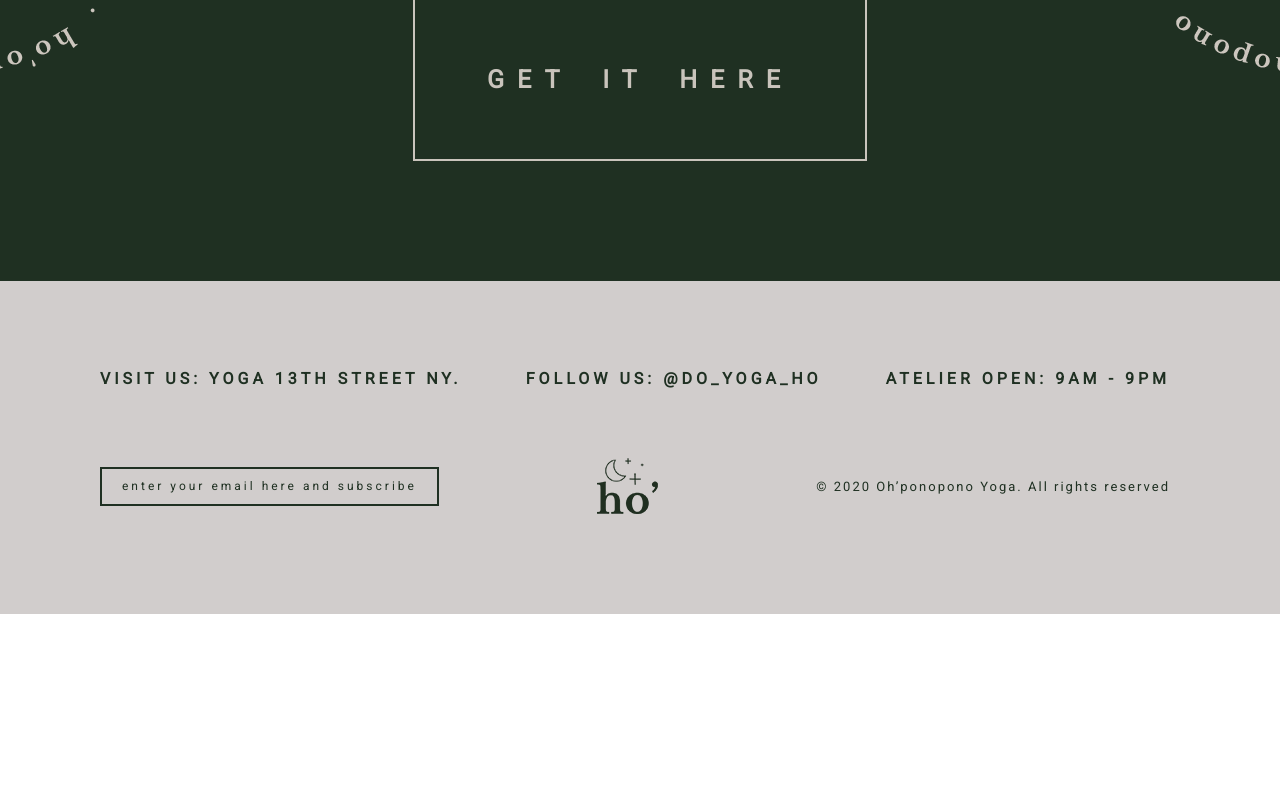
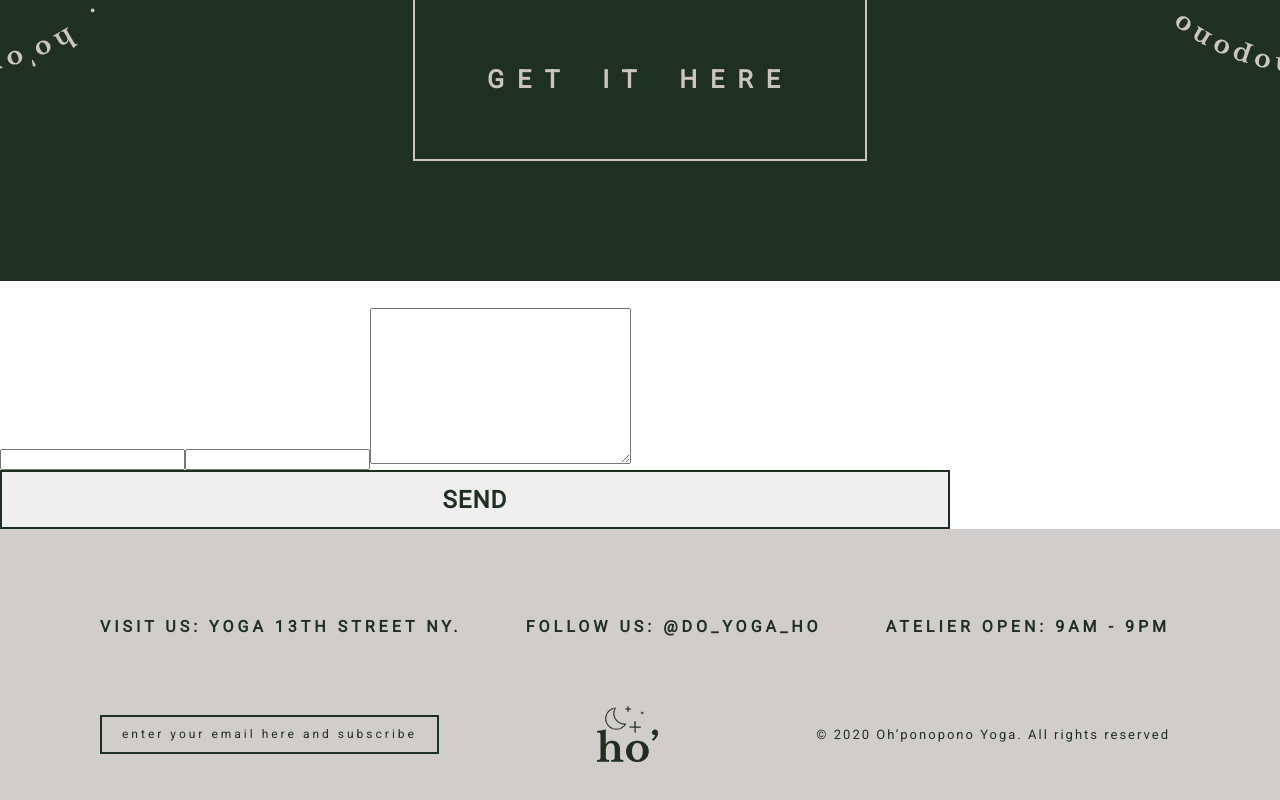
Before and after one commit to ArtemMartynow/ho, a Vue app: page / in a window 1280 px wide. Shown: the part 3628-4428 px from the top of the page. Before the commit the page ends 4242 px from the top, so only its background shows below. Built offline with nearby package versions, Linux system fonts and the light colour scheme.

Commit message:
create markings Message

```diff
--- a/src/components/global/Message.vue
+++ b/src/components/global/Message.vue
@@ -3,5 +3,13 @@
 </script>
 
 <template>
-
+    <div class="message">
+        <h2>Hi! We await your message</h2>
+        <form @submit.prevent.stop="submit">
+            <input type="text">
+            <input type="email">
+            <textarea cols="30" rows="10"></textarea>
+            <button class="form-btn">send</button>
+        </form>
+    </div>
 </template>
```
